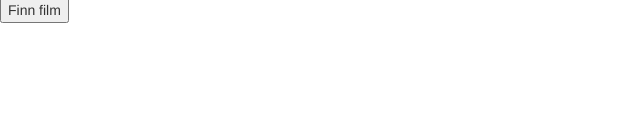
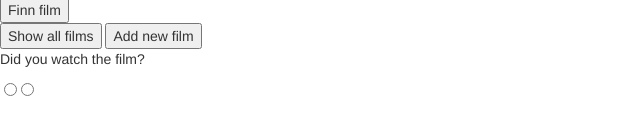
Before and after one commit to snataas/pickAFlick, a plain HTML site: page experiment/index.htm in a window 1280 px wide. Shown: the part 173-308 px from the top of the page, without its empty margins (0-640 px from the left). Drawn offline with nearby package versions, Linux system fonts and the light colour scheme.

Commit message:
Wrapped up with some notes

```diff
--- a/experiment/index.htm
+++ b/experiment/index.htm
@@ -43,7 +43,21 @@
 </div>
 <button>Finn film</button>
 
+<div class="main menu">
 
+	<button>Show all films</button>
+	<button>Add new film</button>
+
+	<p>Did you watch the film?
+			<form action="">
+				<label for=""></label>
+				<input type="radio" value="Yes">
+				<input type="radio" value="No">
+
+			</form>
+	</p>
+
+</div>
 
 <script>
 
@@ -117,6 +131,7 @@ var filmObj = function (searchString) {
 
 
 
+
 $(document).ready(function(){
 
 
```
